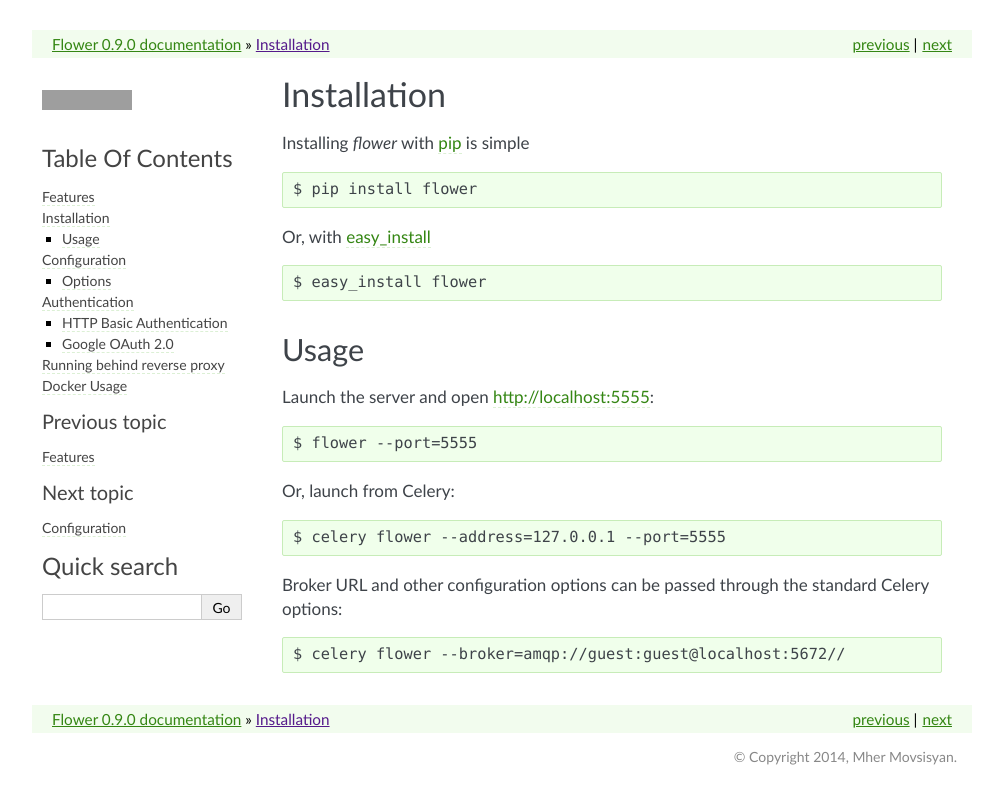
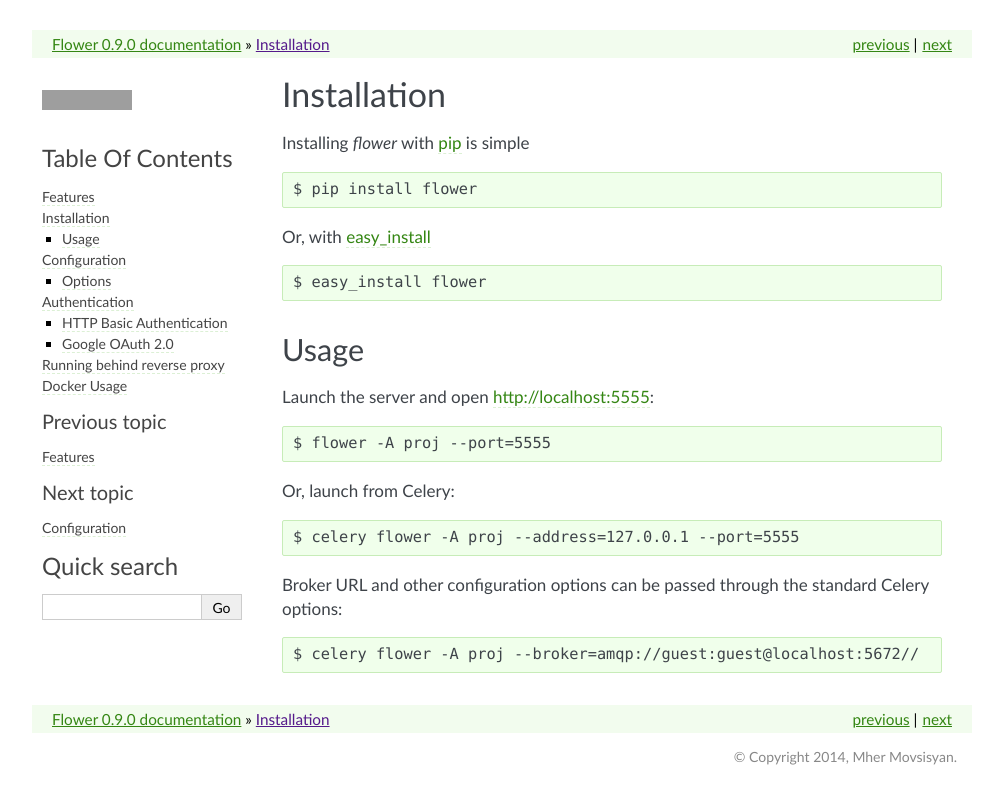
Before and after one commit to mher/flower, a Sphinx documentation site: the page built from docs/install.rst, in a window 1280 px wide, cut to the strip 0-804 px from the top of the page. Shown: the whole strip, without its empty margins (138-1141 px from the left). Built offline with Sphinx 7.4.7, drawn with Linux system fonts in a browser that asks for light colours; pages that are not in the unit, such as notebooks, are missing from menus; grey boxes are pictures that could not be loaded.

Commit message:
Add the '-A proj' argument to every flower invokation
I've seen people being confused by the fact that this argument was
sometimes mentioned in the docs, and sometimes now, when it's pretty
central to the flower configuration.

```diff
--- a/docs/install.rst
+++ b/docs/install.rst
@@ -14,12 +14,12 @@
 
 Launch the server and open http://localhost:5555: ::
 
-    $ flower --port=5555
+    $ flower -A proj --port=5555
 
 Or, launch from Celery: ::
 
-    $ celery flower --address=127.0.0.1 --port=5555
+    $ celery flower -A proj --address=127.0.0.1 --port=5555
 
 Broker URL and other configuration options can be passed through the standard Celery options: ::
 
-    $ celery flower --broker=amqp://guest:guest@localhost:5672//
+    $ celery flower -A proj --broker=amqp://guest:guest@localhost:5672//
--- a/docs/man.rst
+++ b/docs/man.rst
@@ -90,12 +90,12 @@
 
 Launch the server and open http://localhost:5555: ::
 
-    $ flower --port=5555
+    $ flower -A proj --port=5555
 
 Or, launch from Celery: ::
 
-    $ celery flower --address=127.0.0.1 --port=5555
+    $ celery flower -A proj --address=127.0.0.1 --port=5555
 
 Broker URL and other configuration options can be passed through the standard Celery options: ::
 
-    $ celery flower --broker=amqp://guest:guest@localhost:5672//
+    $ celery flower -A proj --broker=amqp://guest:guest@localhost:5672//
```
